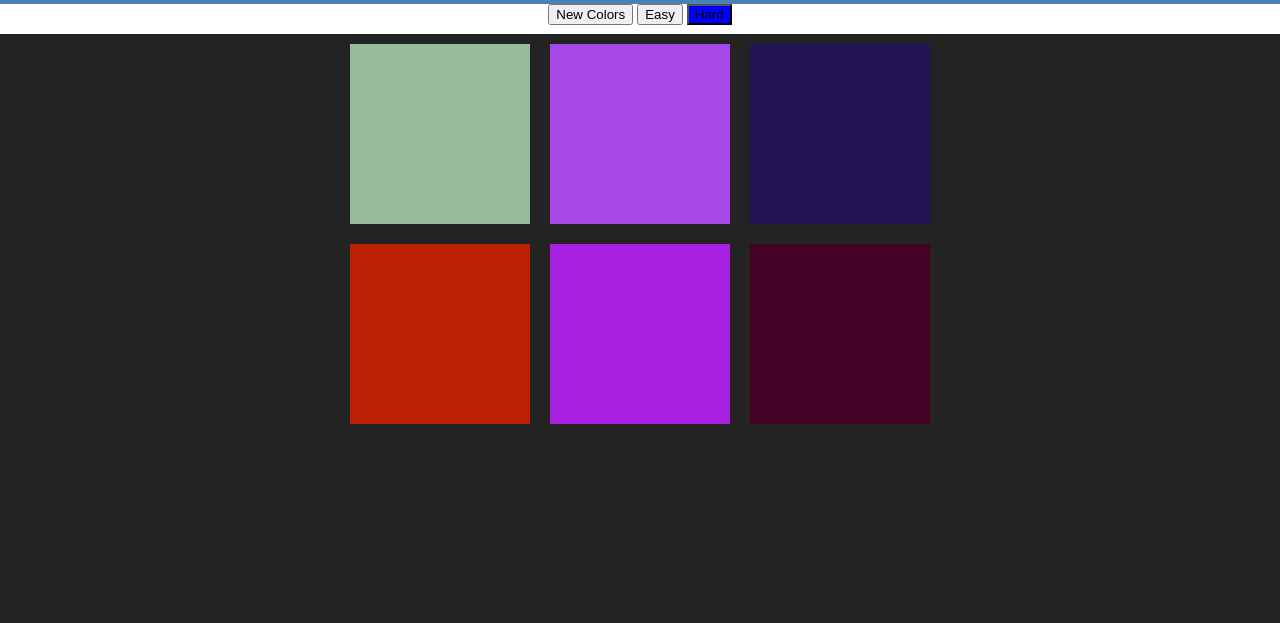
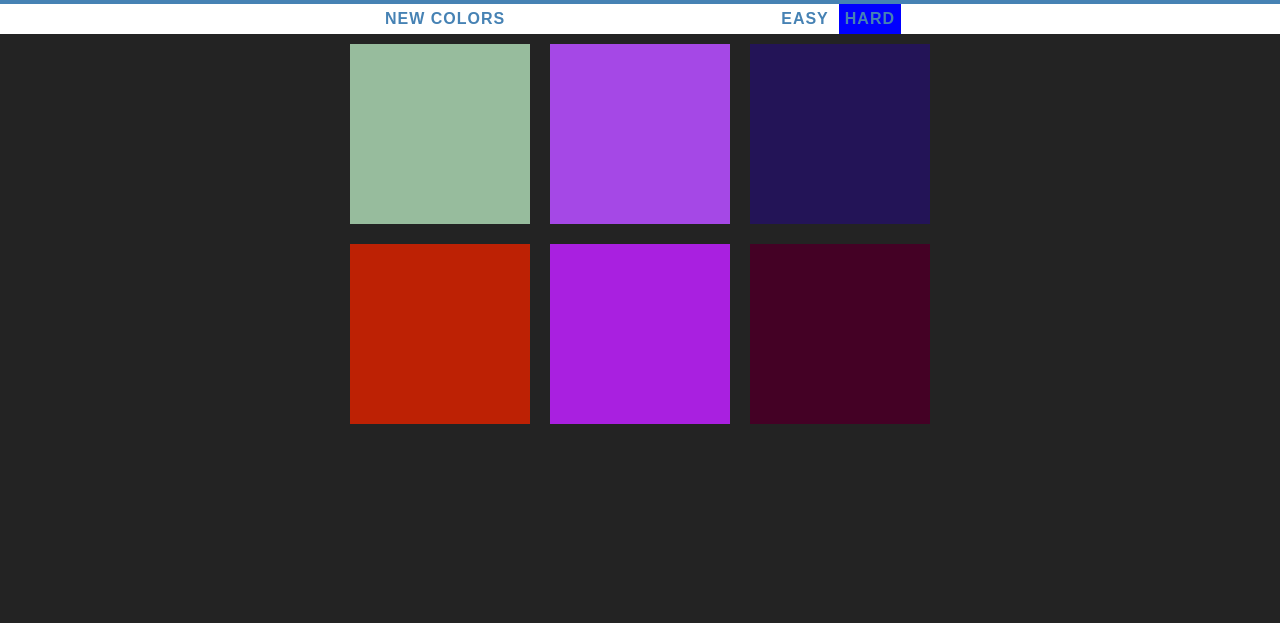
Before and after one commit to do-adams/Color_Game, a plain HTML site: page colorGame.html in a window 1280 px wide. Shown: the part 177-800 px from the top of the page. Drawn offline with Linux system fonts and the light colour scheme.

Commit message:
Style the buttons on the page in the stripe area

```diff
--- a/colorGame.css
+++ b/colorGame.css
@@ -32,6 +32,11 @@ h1 {
 	font-size: 200%;
 }
 
+#message {
+	display: inline-block;
+	width: 20%;
+}
+
 #stripe {
 	background-color: white;
 	height: 30px;
@@ -41,3 +46,14 @@ h1 {
 .selected {
 	background-color: blue;
 }
+
+button {
+	border: none;
+	background: none;
+	text-transform: uppercase;
+	height: 100%;
+	font-weight: 700;
+	color: steelblue;
+	letter-spacing: 1px;
+	font-size: inherit;
+}
```
